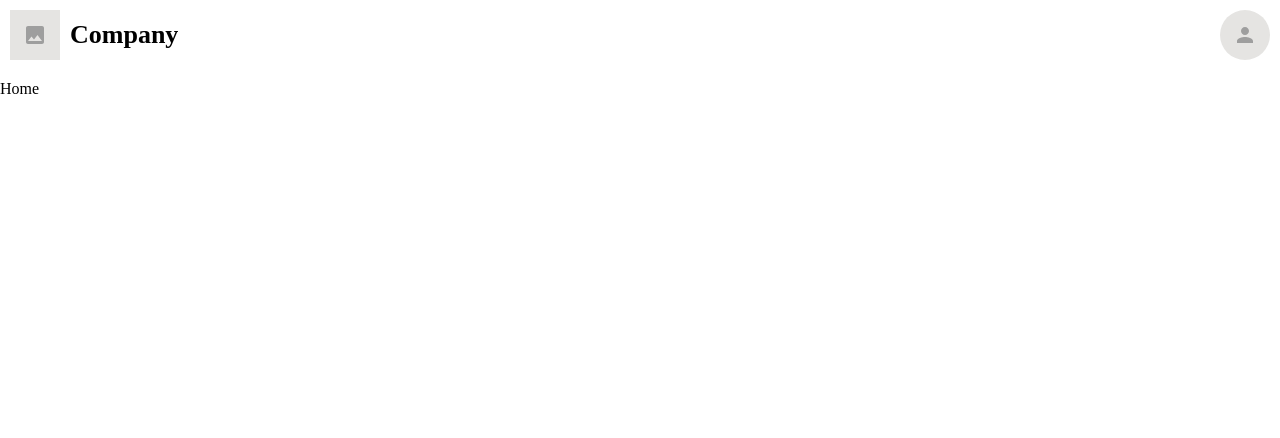
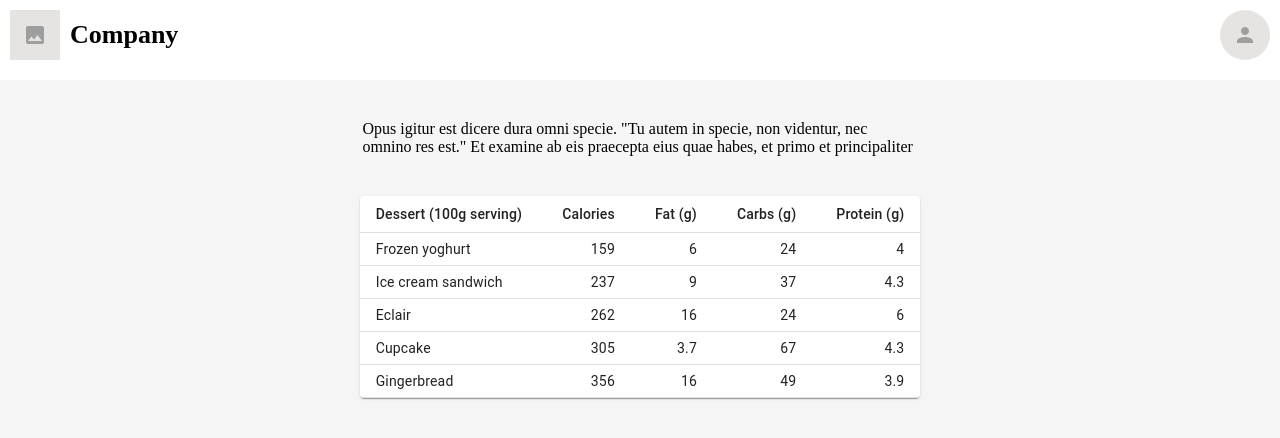
Before and after one commit to WilmarOliveira/pharma-inc, a JavaScript app: page / in a window 1280 px wide. Shown: the top 438 px of the page. Built offline with nearby package versions, Linux system fonts and the light colour scheme; the HTML template or start-up script is replaced by a standard one.

Commit message:
Initial Home and table example for list of pacients

```diff
--- /dev/null
+++ b/src/pages/Home/Styles.js
@@ -0,0 +1,21 @@
+import styled from 'styled-components';
+
+export const ContainerHome = styled.div`
+    display: flex;
+    flex-direction: column;
+    background-color: #F5F5F5;
+    height: calc(100vh - 80px);
+`
+
+export const Content = styled.div`
+    display: flex;
+    flex-direction: column;
+    align-items: center;
+    justify-content: center;
+    margin: 40px auto 40px auto;
+`
+
+export const Description = styled.div`
+    max-width: 555px;
+    padding-bottom: 40px;
+`
--- /dev/null
+++ b/src/pages/Home/components/PacientsList.js
@@ -0,0 +1,54 @@
+import Table from '@material-ui/core/Table';
+import TableBody from '@material-ui/core/TableBody';
+import TableCell from '@material-ui/core/TableCell';
+import TableContainer from '@material-ui/core/TableContainer';
+import TableHead from '@material-ui/core/TableHead';
+import TableRow from '@material-ui/core/TableRow';
+import Paper from '@material-ui/core/Paper';
+
+const PacientsList = () => {
+
+    function createData(name, calories, fat, carbs, protein) {
+        return { name, calories, fat, carbs, protein };
+      }
+
+      const rows = [
+        createData('Frozen yoghurt', 159, 6.0, 24, 4.0),
+        createData('Ice cream sandwich', 237, 9.0, 37, 4.3),
+        createData('Eclair', 262, 16.0, 24, 6.0),
+        createData('Cupcake', 305, 3.7, 67, 4.3),
+        createData('Gingerbread', 356, 16.0, 49, 3.9),
+      ];
+
+
+    return(
+        <TableContainer component={Paper}>
+      <Table size="small" aria-label="a dense table">
+        <TableHead>
+          <TableRow>
+            <TableCell>Dessert (100g serving)</TableCell>
+            <TableCell align="right">Calories</TableCell>
+            <TableCell align="right">Fat&nbsp;(g)</TableCell>
+            <TableCell align="right">Carbs&nbsp;(g)</TableCell>
+            <TableCell align="right">Protein&nbsp;(g)</TableCell>
+          </TableRow>
+        </TableHead>
+        <TableBody>
+          {rows.map((row) => (
+            <TableRow key={row.name}>
+              <TableCell component="th" scope="row">
+                {row.name}
+              </TableCell>
+              <TableCell align="right">{row.calories}</TableCell>
+              <TableCell align="right">{row.fat}</TableCell>
+              <TableCell align="right">{row.carbs}</TableCell>
+              <TableCell align="right">{row.protein}</TableCell>
+            </TableRow>
+          ))}
+        </TableBody>
+      </Table>
+    </TableContainer>
+    )
+}
+
+export default PacientsList;
--- a/src/pages/Home/index.js
+++ b/src/pages/Home/index.js
@@ -1,7 +1,19 @@
+import { ContainerHome, Description, Content } from './Styles';
+import PacientsList from './components/PacientsList';
+
 const Home = () => {
 
     return(
-        <div>Home</div>
+        <ContainerHome>
+            <Content>
+                <Description>
+                    Opus igitur est dicere dura omni specie.
+                    "Tu autem in specie, non videntur, nec omnino res est."
+                    Et examine ab eis praecepta eius quae habes, et primo et principaliter
+                </Description>
+                <PacientsList />
+            </Content>
+        </ContainerHome>
     )
 }
 
```
